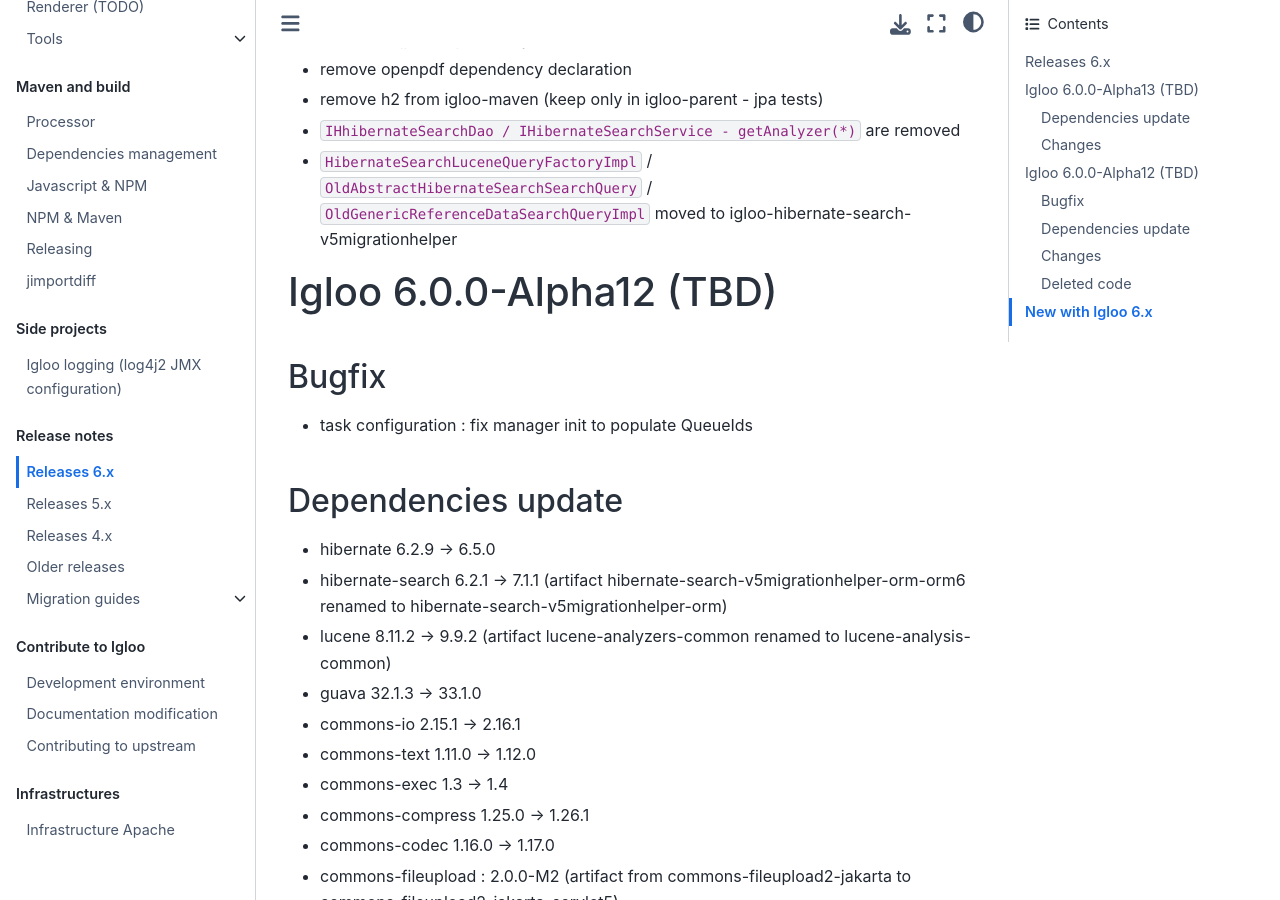
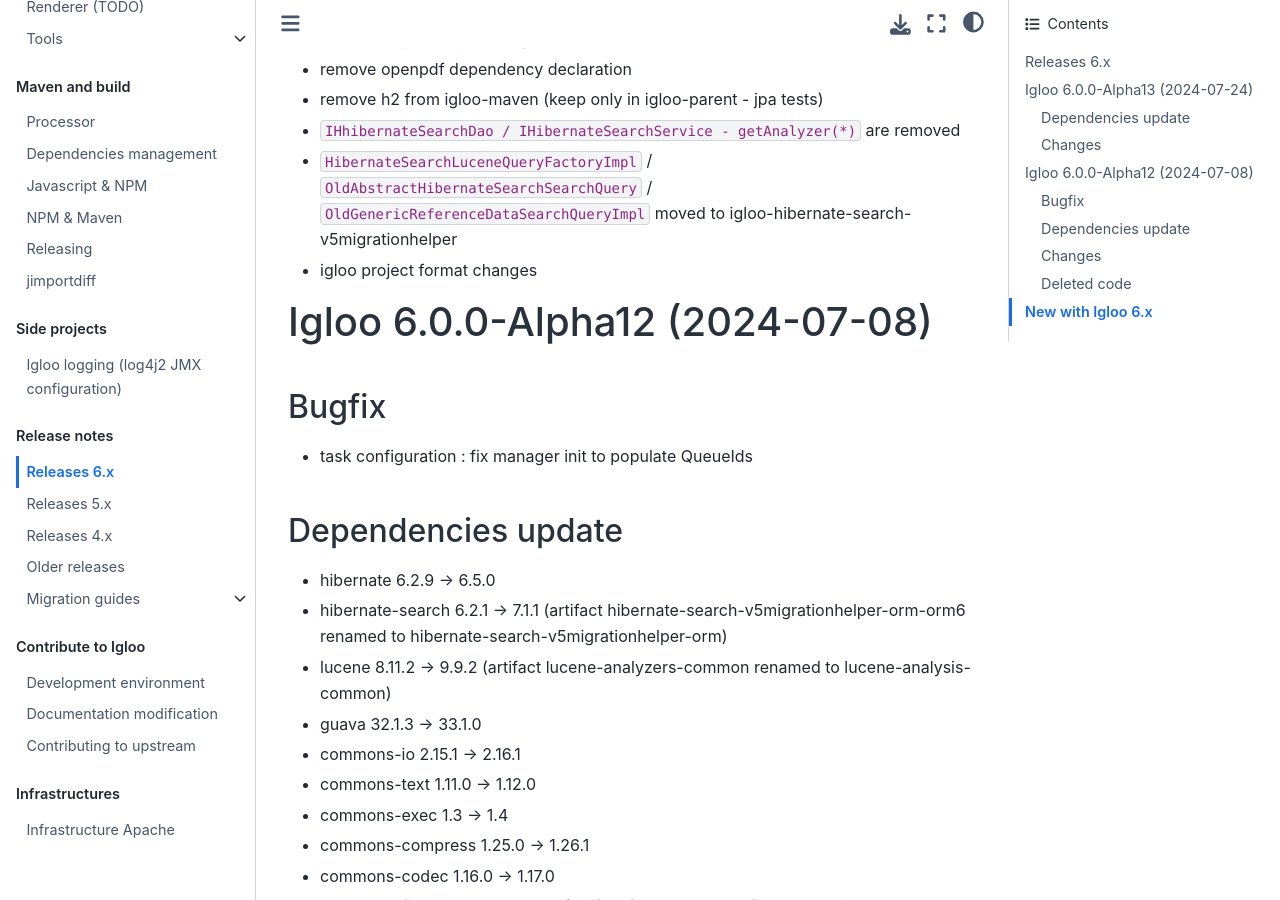
Before and after one commit to igloo-project/igloo-doc, a Sphinx documentation site: the page built from source/release-notes/releases-6.x.md, in a window 1280 px wide and 900 px high, scrolled down 1714 px. Built offline with Sphinx 7.4.7 and the Sphinx Book theme 1.1.4, drawn with Linux system fonts in a browser that asks for light colours; some of the changed text lies outside the part shown.

Commit message:
6.x releases

```diff
--- a/source/release-notes/releases-6.x.md
+++ b/source/release-notes/releases-6.x.md
@@ -1,6 +1,6 @@
 # Releases 6.x
 
-# Igloo 6.0.0-Alpha13 (TBD)
+# Igloo 6.0.0-Alpha13 (2024-07-24)
 
 ## Dependencies update
 * jackson/-annotations/-core/-databind: 2.17.0 -> 2.17.1
@@ -55,8 +55,9 @@
 * remove h2 from igloo-maven (keep only in igloo-parent - jpa tests)
 * `IHhibernateSearchDao / IHibernateSearchService - getAnalyzer(*)` are removed
 * `HibernateSearchLuceneQueryFactoryImpl` / `OldAbstractHibernateSearchSearchQuery` / `OldGenericReferenceDataSearchQueryImpl` moved to igloo-hibernate-search-v5migrationhelper
+* igloo project format changes
 
-# Igloo 6.0.0-Alpha12 (TBD)
+# Igloo 6.0.0-Alpha12 (2024-07-08)
 
 ## Bugfix
 
```
